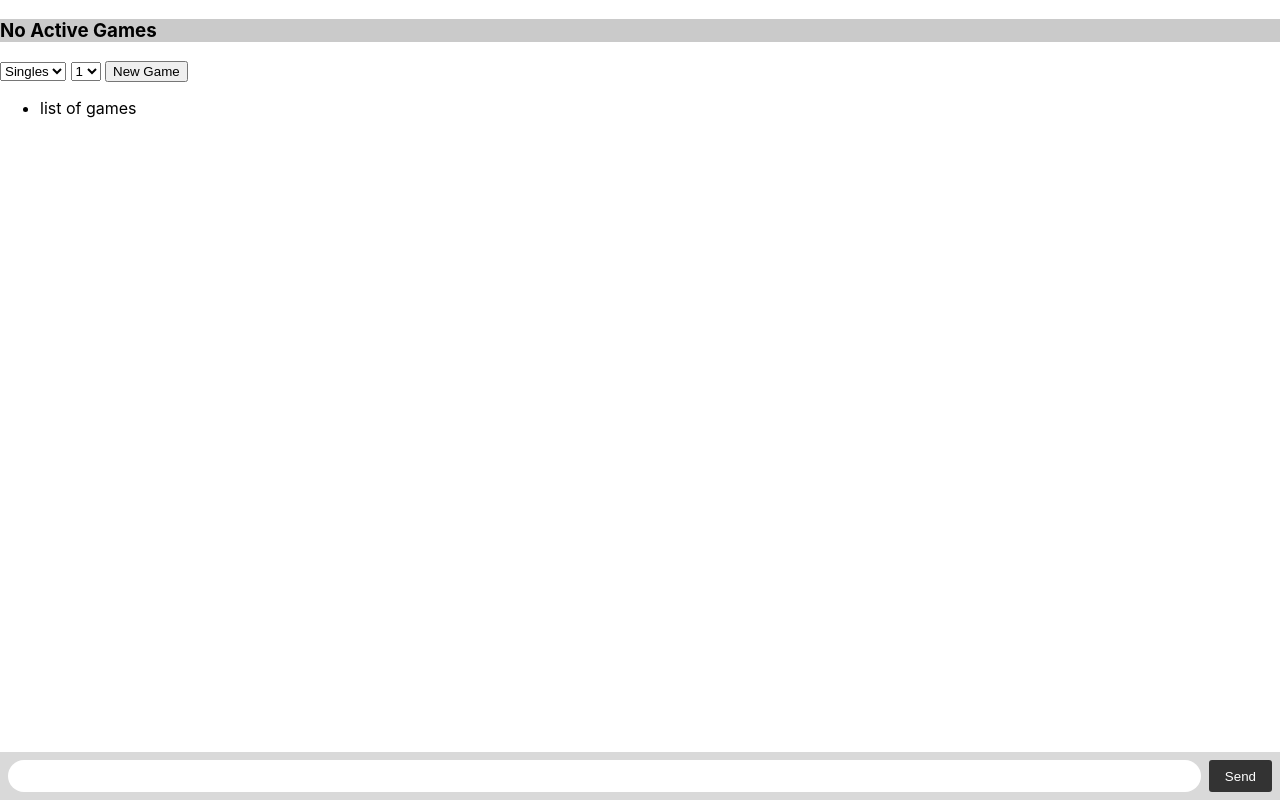
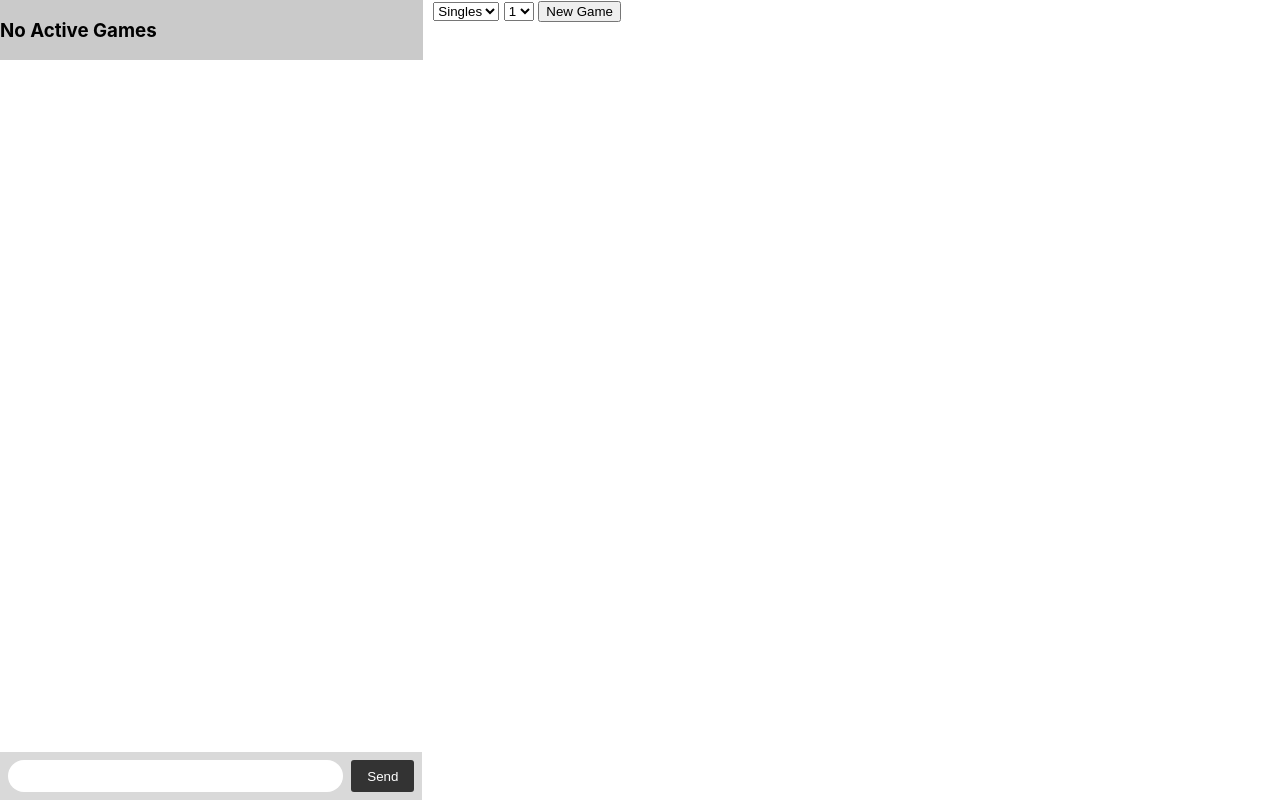
Before and after one commit to merryt/acquire, a website: page client/index.html in a window 1280 px wide. Drawn offline with nearby package versions, Linux system fonts and the light colour scheme; no server answers; files whose address does not match are found by name.

Commit message:
visually cleaning up lobby a bit

```diff
--- a/client/index.html
+++ b/client/index.html
@@ -12,6 +12,7 @@
     </div>
     <div class="lobby">
       <game-list></game-list>
+      <div>
         <select name="game-type" id="game-type">
           <option value="singles">Singles</option>
           <option value="teams">Teams</option>
@@ -25,14 +26,13 @@
           <option value="6">6</option>
         </select>
         <button id="createNewGame">New Game</button>
-      <ul>
-        <li>list of games</li>
-      </ul>
+      </div>
+      <div class="chat-container">
         <ul id="messages"></ul>
-
-      <form id="form" action="">
+        <form id="chat" action="">
           <input id="input" autocomplete="off" /><button>Send</button>
         </form>
+      </div>
     </div>
 
     <script src="/socket.io/socket.io.js"></script>
--- a/public/client.js
+++ b/public/client.js
@@ -2,7 +2,7 @@ import "./GameList.js";
 var socket = io();
 import { joinLobby, joinGame } from "./RoomManagement.js";
 var messages = document.getElementById("messages");
-var form = document.getElementById("form");
+var chat = document.getElementById("chat");
 var input = document.getElementById("input");
 
 // get list of games
@@ -10,7 +10,7 @@ var input = document.getElementById("input");
 socket.emit("getListOfGames");
 
 // chat tools
-form.addEventListener("submit", function (e) {
+chat.addEventListener("submit", function (e) {
   e.preventDefault();
   if (input.value) {
     socket.emit("chatMessage", input.value);
--- a/public/style.css
+++ b/public/style.css
@@ -9,17 +9,25 @@ body {
   display: none;
 }
 
+.lobby {
+  height: 100%;
+  display: grid;
+  grid-template-columns: 1fr 2fr;
+  grid-template-rows: 1fr 1fr;
+  grid-gap: 10px;
+}
+
 .game-view .lobby {
   display: none;
 }
 
-#form {
+#chat {
   background: rgba(0, 0, 0, 0.15);
   padding: 0.25rem;
   position: fixed;
   bottom: 0;
   left: 0;
-  right: 0;
+  width: 33%;
   display: flex;
   height: 3rem;
   box-sizing: border-box;
@@ -38,7 +46,7 @@ body {
   outline: none;
 }
 
-#form > button {
+#chat > button {
   background: #333;
   border: none;
   padding: 0 1rem;
```
Lines whose indentation alone changed are shown as unchanged.
